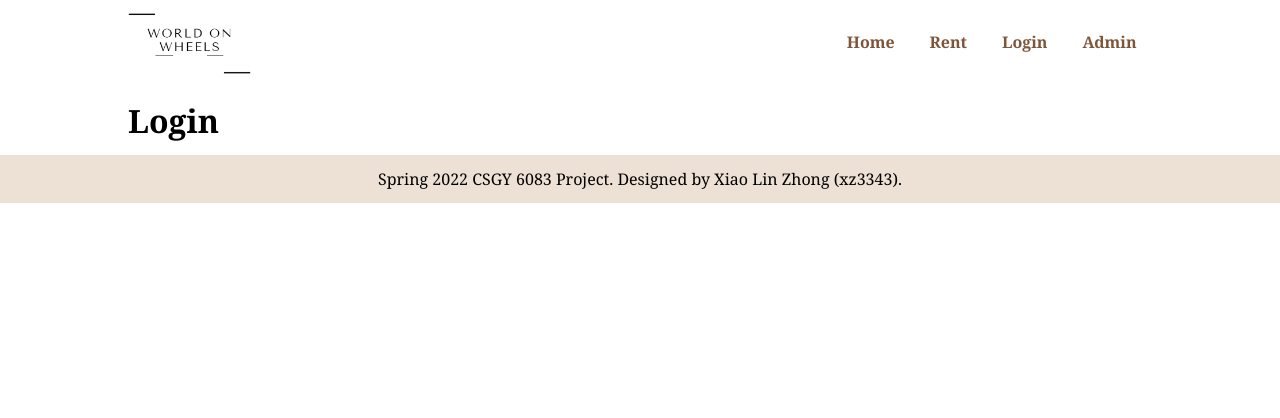
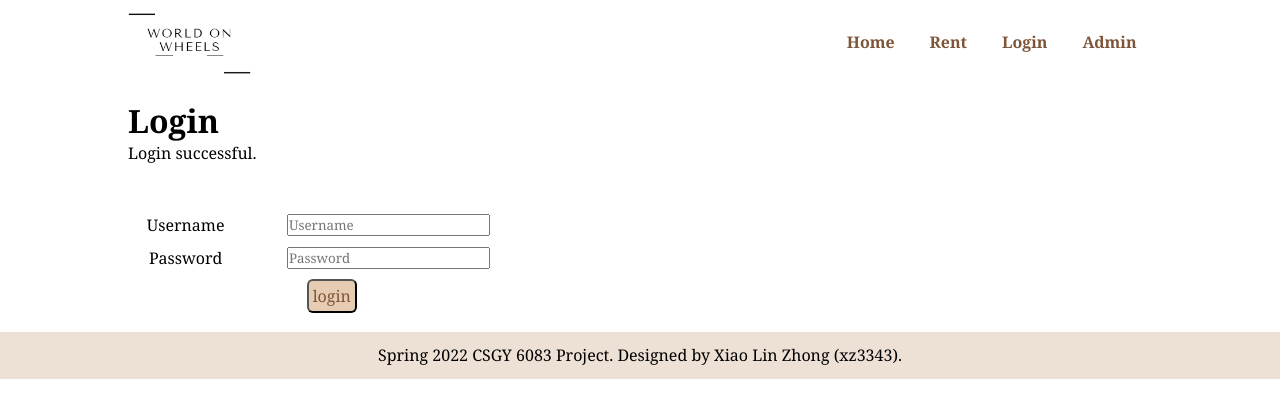
Before and after one commit to xiaolin-zhong/DB_FinalProject, a PHP site: page /6083_project/admin/login.php in a window 1280 px wide. Shown: the top 418 px of the page. Run offline with PHP 8.4, Linux system fonts and the light colour scheme; the visitor is signed in with stand-in values (Sample User, id 1).

Commit message:
Updating & Login page created.

```diff
--- a/admin/admin_update_pw.php
+++ b/admin/admin_update_pw.php
@@ -16,7 +16,6 @@
                     <td>Password</td>
                     <td><input type ="password" name="curr_password" placeholder="Password"></td>
                 </tr>
-
                 <tr>
                     <td>New Password</td>
                     <td><input type ="password" name="new_password" placeholder="New Password"></td>
--- a/admin/login.php
+++ b/admin/login.php
@@ -1,12 +1,64 @@
 <?php include('partials/nav_bar.php'); ?>
 
-    <!-- Vehicles Available -->
-        <div class="veh_catalog">
+        <div class="login">
             <div class="container">
                 <h1>Login</h1>
 
+                <?php
+                    if(isset($_SESSION['login'])) {
+                        echo $_SESSION['login'];
+                        unset ($_SESSION['login']);
+                    }
+                ?>
 
+                <form action="" method="POST">
+                    <table class="table-40">
+                    <br/><br/>
+                        <tr>
+                            <td>Username</td>
+                            <td><input type="text" name="a_username" placeholder="Username"><td>
+                        </tr>
+                        <tr>
+                            <td>Password</td>
+                            <td><input type="password" name="a_password" placeholder="Password"><td>
+                        </tr>
+                        <tr>
+                            <td colspan="2">
+                                <input type="submit" name="submit" value="login" class="button button-secondary">
+                            </td>
+                        </tr>
+                    </table>
+                </form>
             </div>
         </div>
 
 <?php include('partials/footer.php'); ?>
+
+<?php
+    //Check for the login button click
+    if(isset($_POST['submit'])){
+        //Get the data from the form
+        $a_username = $_POST['a_username'];
+        $a_password = $_POST['a_password'];
+
+        //SQL query to check whether the username and password exists or not
+        $SQL = "SELECT *
+                FROM mvx_admin
+                WHERE a_username = '$a_username'
+                    AND a_password = '$a_password'";
+
+        //Execute SQL query
+        $RES = mysqli_query($CONN, $SQL);
+
+        //Check if user exists or not
+        $COUNT = mysqli_num_rows($RES);
+        if($COUNT==1) {
+            $_SESSION['login'] = "Login successful.";
+            header('location:'.SITEURL.'admin/');
+        }
+        else {
+            $_SESSION['login'] = "Username or password did not match.";
+            header('location:'.SITEURL.'admin/login.php');
+        }
+    }
+?>
```
